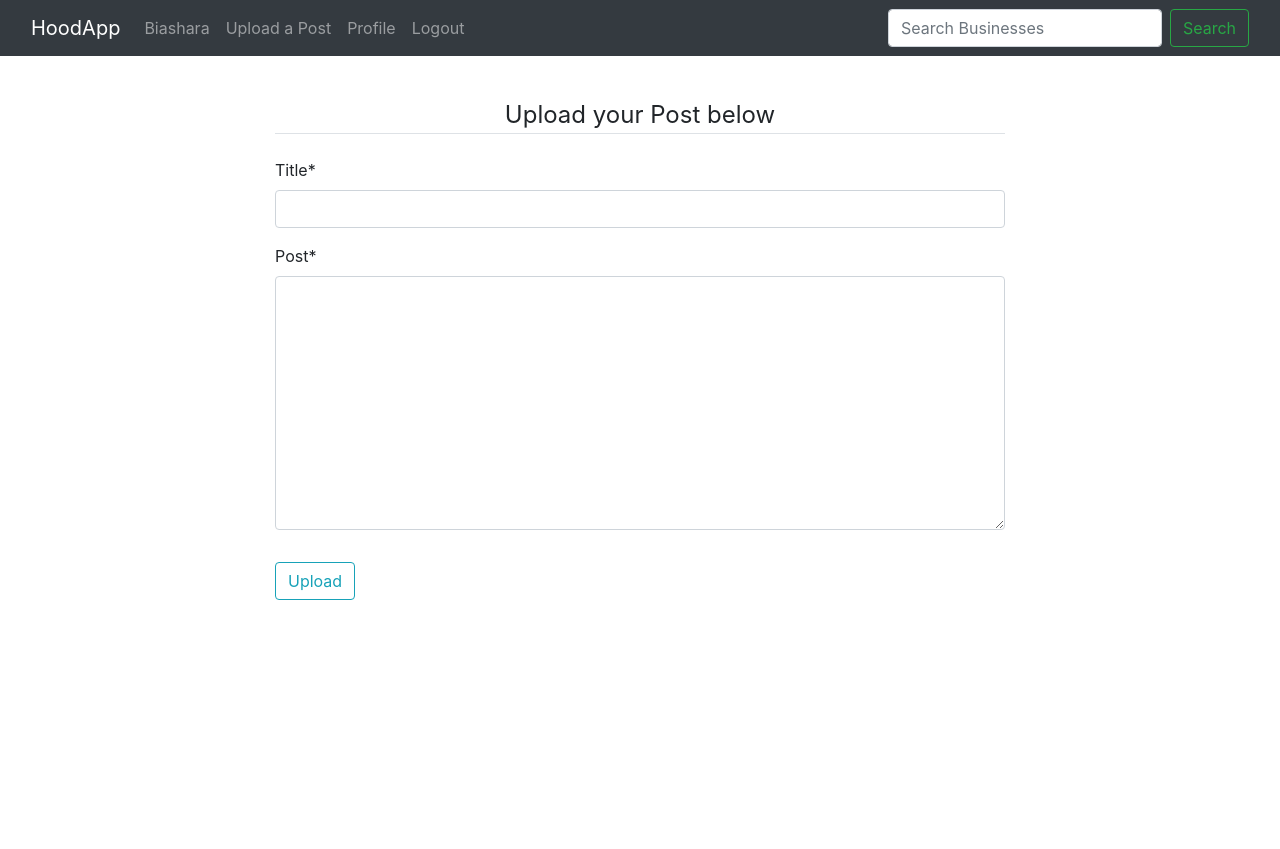
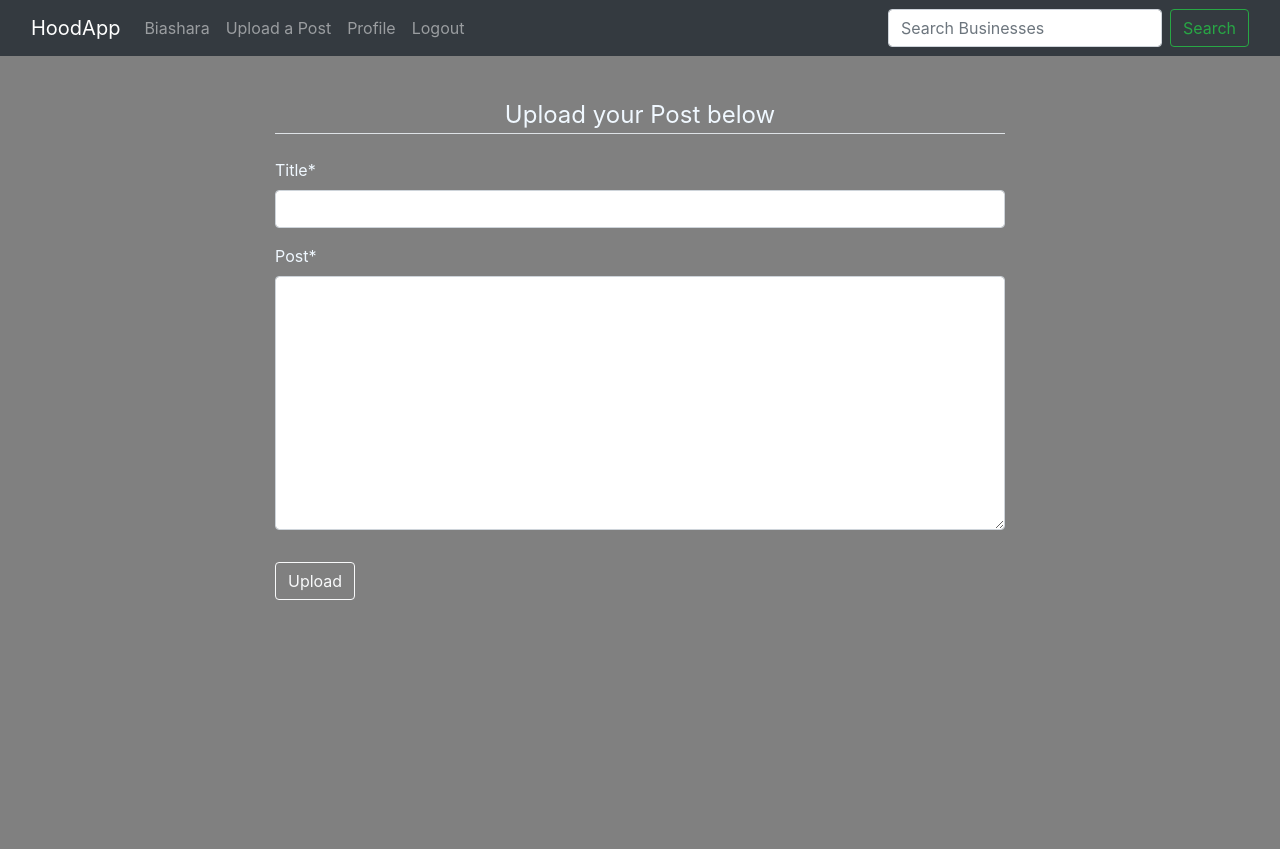
Before and after one commit to JohnKarima/hood, a Django app: page /upload_post/ in a window 1280 px wide. Before the commit the page ends 600 px from the top, so only its background shows below. Run offline with Django 3.2, Linux system fonts and the light colour scheme; the visitor is signed in with stand-in values (Sample User, id 1); some libraries are stand-ins or nearby versions.

Commit message:
create a pseudo dark default setting for upload biz and post pages

```diff
--- a/hoodapp/templates/business.html
+++ b/hoodapp/templates/business.html
@@ -4,10 +4,10 @@
 {{block.super}}
 
 
-<div style="background-image:linear-gradient(rgba(0, 0, 0, 0.3), rgba(0, 0, 0, 0.3)), url(/static/img/biz.jpg); background-size: cover; background-repeat: no-repeat; background-position: center; background-attachment: fixed; height:100vh;">
+<div style="background-image:linear-gradient(rgba(0, 0, 0, 0.5), rgba(0, 0, 0, 0.55)), url(/static/img/biz.jpg); background-size: cover; background-repeat: no-repeat; background-position: center; background-attachment: fixed; height:100vh;">
 
 <div class="container text-center"><br><br>
-    <h2 class="whiten">Upload a business <a href="{% url 'upload_business' %}">Here</a></h2>
+    <h1 class="whiten">Upload a business <a href="{% url 'upload_business' %}">Here</a></h1><br><br>
 </div>
 
 
@@ -39,7 +39,7 @@
 
 
         </div><br><br><br>
-        <p class="whiten">Back to <a href="{%url 'index' %}">Home Page</a></p>
+        <h2 class="whiten">Back to <a href="{%url 'index' %}">Home Page</a></h2>
 
     </div>
 </div>
--- a/hoodapp/templates/upload_business.html
+++ b/hoodapp/templates/upload_business.html
@@ -4,10 +4,11 @@
 {%load cloudinary%}
 {%block content %}
 {{block.super}}
+<div class="dark-mode">
 <div class="container"><br><br>
     <div class="row">
         <div class="col-md-2"></div>
-        <div class="col-md-8">
+        <div class="col-md-8 whiten">
             <form method="POST" enctype="multipart/form-data">
                 {% csrf_token %}
                 <fieldset class="form-group">
@@ -15,11 +16,12 @@
                         {{ form|crispy }}
                 </fieldset>
                 <div class="form-group">
-                    <button class="btn btn-outline-info" type="submit">Upload</button>
+                    <button class="btn btn-outline-light" type="submit">Upload</button>
                 </div>
             </form>
         </div>
         <div class="col-md-2"></div>
     </div>
 </div>
+</div>
 {% endblock %}
--- a/hoodapp/templates/upload_post.html
+++ b/hoodapp/templates/upload_post.html
@@ -4,10 +4,11 @@
 {%load cloudinary%}
 {%block content %}
 {{block.super}}
+<div class="dark-mode">
 <div class="container"><br><br>
     <div class="row">
         <div class="col-md-2"></div>
-        <div class="col-md-8">
+        <div class="col-md-8 whiten">
             <form method="POST" enctype="multipart/form-data">
                 {% csrf_token %}
                 <fieldset class="form-group">
@@ -15,11 +16,12 @@
                         {{ form|crispy }}
                 </fieldset>
                 <div class="form-group">
-                    <button class="btn btn-outline-info" type="submit">Upload</button>
+                    <button class="btn btn-outline-light" type="submit">Upload</button>
                 </div>
             </form>
         </div>
         <div class="col-md-2"></div>
     </div>
 </div>
+</div>
 {% endblock %}
--- a/static/css/baseapp.css
+++ b/static/css/baseapp.css
@@ -5,3 +5,9 @@
 .whiten {
     color: aliceblue;
 }
+
+.dark-mode{
+    background-color: grey;
+    height: 100vh;
+    width: 100vw;
+}
```
